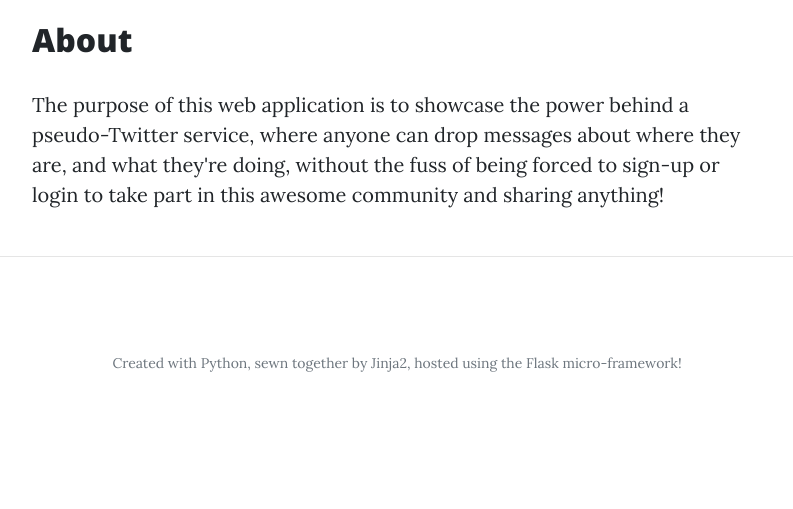
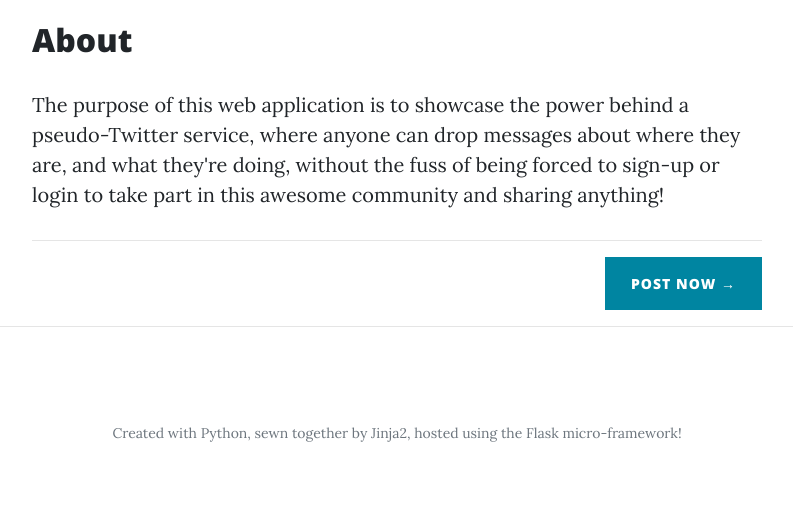
Before and after one commit to nikotrianta/triantafillou_niko_set09103_cw2, a Flask app: page /about in a window 1280 px wide. Shown: the part 361-870 px from the top of the page, without its empty margins (243-1036 px from the left). Before the commit the page ends 733 px from the top, so only its background shows below. Run offline with Flask 2, Linux system fonts and the light colour scheme; parts of the project's set-up code (start-up, migrations or seed data) failed here and were passed over; some libraries are stand-ins or nearby versions.

Commit message:
updating content

```diff
--- a/source/templates/about.html
+++ b/source/templates/about.html
@@ -11,6 +11,11 @@
                 <p>The purpose of this web application is to showcase the power behind a pseudo-Twitter service, where anyone can drop messages about where they are, and what they're doing, without the fuss of being forced to sign-up or login to take part
                     in this awesome community and sharing anything!</p>
             </div>
+            <hr>
+            <!-- Pager -->
+            <div class="clearfix">
+                <a class="btn btn-primary float-right" href="/post">Post Now &rarr;</a>
+            </div>
             {% endblock %}
         </div>
     </div>
--- a/source/templates/unverify.html
+++ b/source/templates/unverify.html
@@ -10,6 +10,11 @@
                 </h2>
                 <p>Thank you for verifying this posts authenticity, if we receive more unverified signatures from unique users we will remove this post!</p>
             </div>
+            <hr>
+            <!-- Pager -->
+            <div class="clearfix">
+                <a class="btn btn-primary float-right" href="/post">Post Now &rarr;</a>
+            </div>
             {% endblock %}
         </div>
     </div>
--- a/source/templates/verify.html
+++ b/source/templates/verify.html
@@ -10,6 +10,11 @@
                 </h2>
                 <p>Thank you for verifying this post, we will let others know this is an accurate tip!</p>
             </div>
+            <hr>
+            <!-- Pager -->
+            <div class="clearfix">
+                <a class="btn btn-primary float-right" href="/post">Post Now &rarr;</a>
+            </div>
             {% endblock %}
         </div>
     </div>
```
